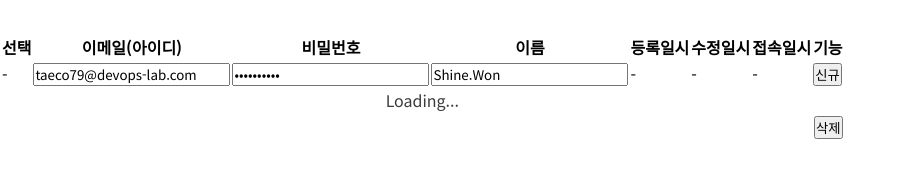
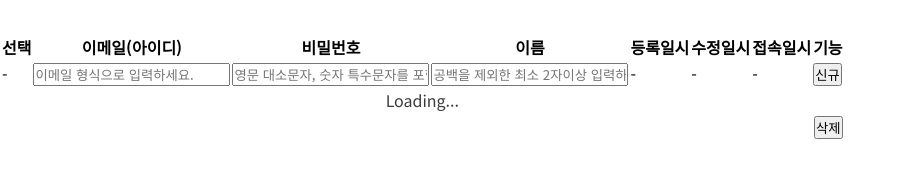
Before and after one commit to taeco79/RTST.Search, a website: page public/htm/management.members.htm in a window 1280 px wide. Shown: the whole page, without its empty margins (0-904 px from the left). Drawn offline with Linux system fonts and the light colour scheme; no server answers.

Commit message:
* 0.1.1 / 기본값 삭제

```diff
--- a/public/htm/management.members.htm
+++ b/public/htm/management.members.htm
@@ -26,11 +26,11 @@
       </tr>
       <tr>
         <td>-</td>
-        <td><input type="email" name="id" placeholder="이메일 형식으로 입력하세요." value="taeco79@devops-lab.com" required></td>
+        <td><input type="email" name="id" placeholder="이메일 형식으로 입력하세요." required></td>
         <td><input type="password" name="password" placeholder="영문 대소문자, 숫자 특수문자를 포함한 8~20자 입력하세요."
-            pattern="^(?=.*[A-Z])(?=.*[a-z])(?=.*[0-9])(?=.*[^A-Za-z0-9]).{8,20}$" value="Xorhkd77^^" required></td>
-        <td><input type="text" name="name" pattern="^(?=.*[^\s]).{2,}$" placeholder="공백을 제외한 최소 2자이상 입력하세요."
-            value="Shine.Won" required></td>
+            pattern="^(?=.*[A-Z])(?=.*[a-z])(?=.*[0-9])(?=.*[^A-Za-z0-9]).{8,20}$" required></td>
+        <td><input type="text" name="name" pattern="^(?=.*[^\s]).{2,}$" placeholder="공백을 제외한 최소 2자이상 입력하세요." required>
+        </td>
         <td>-</td>
         <td>-</td>
         <td>-</td>
```
